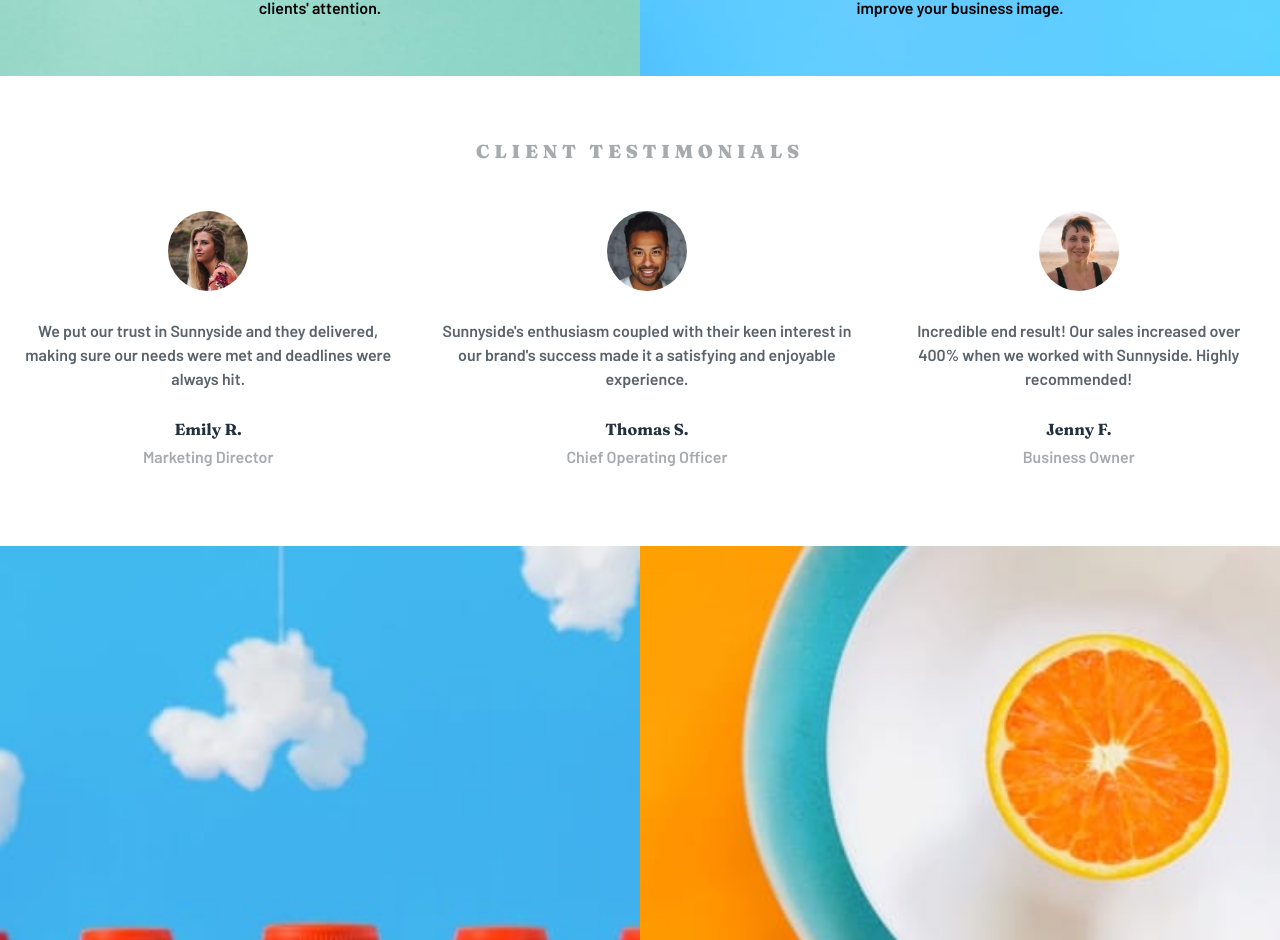
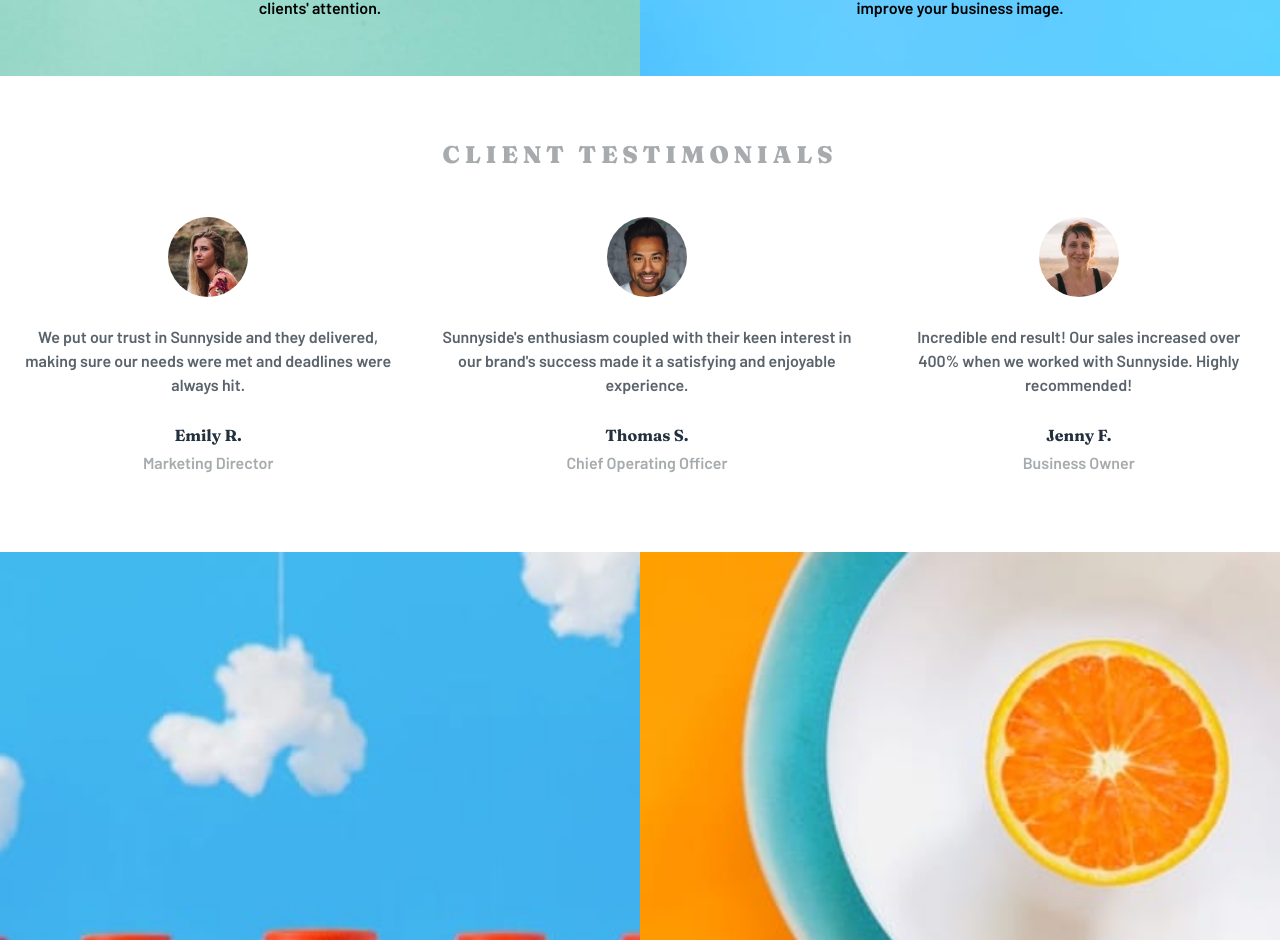
Before and after one commit to AliAbuSalam/sunnyside-agency-landing-page, a Next.js app: page / in a window 1280 px wide. Shown: the part 2235-3175 px from the top of the page. Built offline with nearby package versions, Linux system fonts and the light colour scheme.

Commit message:
add header container and change desktop header to h2 instead of h3

```diff
--- a/src/components/EighthBox.tsx
+++ b/src/components/EighthBox.tsx
@@ -36,12 +36,14 @@ const clientsData = [
 const EighthBox = () => {
   return(
     <div className={styles.container}>
-      <h3 className={`${fraunces.className} ${styles['header-on-desktop']} ${styles.header}`}>
-        CLIENT TESTIMONIALS
-      </h3>
-      <h4 className={`${fraunces.className} ${styles['header-on-mobile']} ${styles.header}`}>
-        CLIENT TESTIMONIALS
-      </h4>
+      <div className={styles['header-container']}>
+        <h2 className={`${fraunces.className} ${styles['header-on-desktop']} ${styles.header}`}>
+          CLIENT TESTIMONIALS
+        </h2>
+        <h4 className={`${fraunces.className} ${styles['header-on-mobile']} ${styles.header}`}>
+          CLIENT TESTIMONIALS
+        </h4>
+      </div>
       <div className={styles['testimonial-container']}>
         {clientsData.map(client => (
           <ClientTestimony
```
